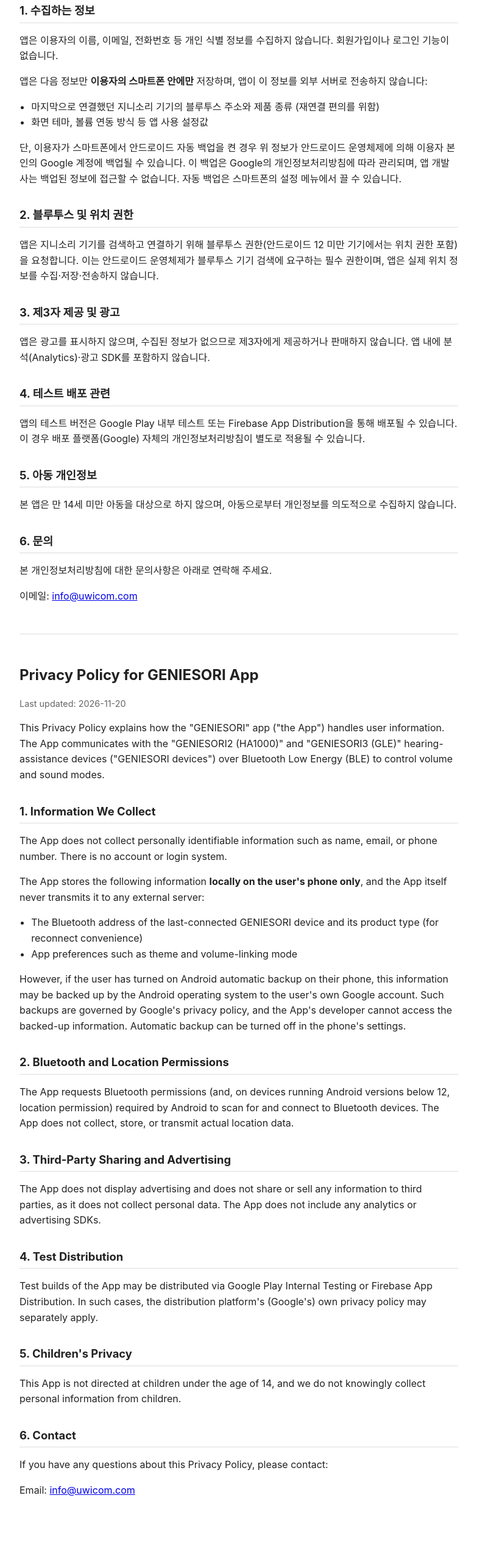
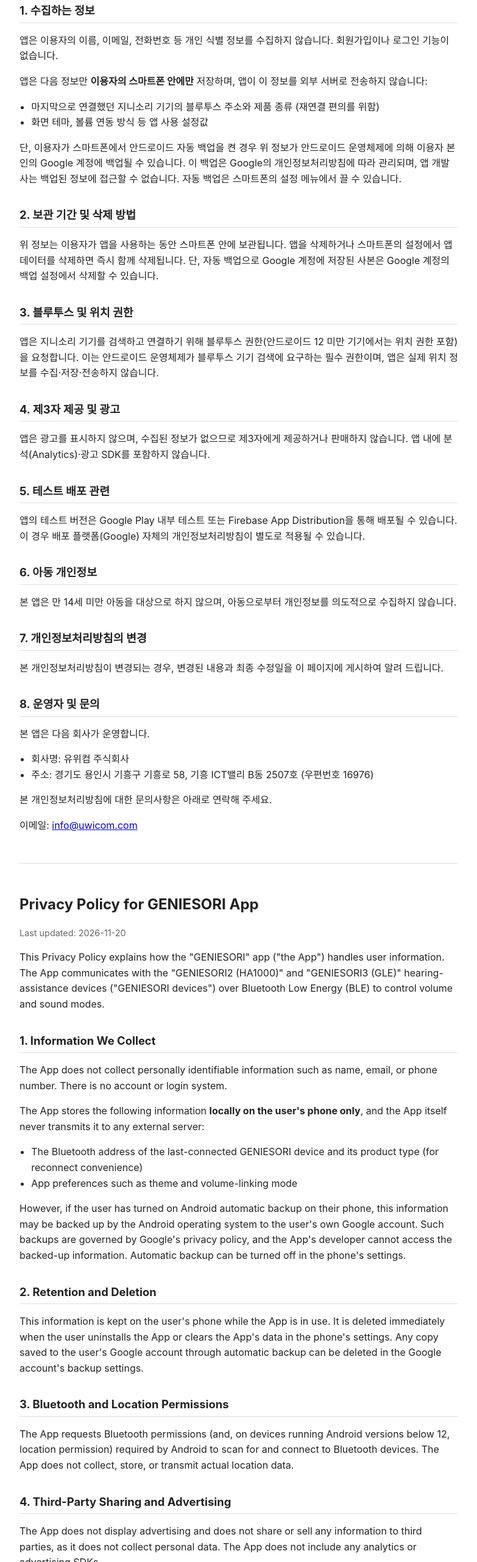
Before and after one commit to CamperInTheWoods/GENIESORI_APP_POLICY, a plain HTML site: page index.html in a window 1280 px wide. Shown: the part 239-2800 px from the top of the page at 61% size, without its empty margins (248-1031 px from the left). Before the commit the page ends 2735 px from the top, so only its background shows below. Drawn offline with Linux system fonts and the light colour scheme.

Commit message:
개인정보처리방침에 보관·삭제, 방침 변경, 운영자 정보 추가
- 2항 보관 기간 및 삭제 방법 추가 (앱 삭제/데이터 삭제 시 즉시 삭제, 백업 사본 삭제 방법)
- 7항 개인정보처리방침의 변경 안내 추가
- 8항 운영자 및 문의: 유위컴 주식회사 회사명과 주소 추가
- 이후 항목 번호 조정 (한글/영문)

Co-Authored-By: Claude Opus 5.5 <noreply@anthropic.com>

```diff
--- a/index.html
+++ b/index.html
@@ -29,19 +29,30 @@
 </ul>
 <p>단, 이용자가 스마트폰에서 안드로이드 자동 백업을 켠 경우 위 정보가 안드로이드 운영체제에 의해 이용자 본인의 Google 계정에 백업될 수 있습니다. 이 백업은 Google의 개인정보처리방침에 따라 관리되며, 앱 개발사는 백업된 정보에 접근할 수 없습니다. 자동 백업은 스마트폰의 설정 메뉴에서 끌 수 있습니다.</p>
 
-<h2>2. 블루투스 및 위치 권한</h2>
+<h2>2. 보관 기간 및 삭제 방법</h2>
+<p>위 정보는 이용자가 앱을 사용하는 동안 스마트폰 안에 보관됩니다. 앱을 삭제하거나 스마트폰의 설정에서 앱 데이터를 삭제하면 즉시 함께 삭제됩니다. 단, 자동 백업으로 Google 계정에 저장된 사본은 Google 계정의 백업 설정에서 삭제할 수 있습니다.</p>
+
+<h2>3. 블루투스 및 위치 권한</h2>
 <p>앱은 지니소리 기기를 검색하고 연결하기 위해 블루투스 권한(안드로이드 12 미만 기기에서는 위치 권한 포함)을 요청합니다. 이는 안드로이드 운영체제가 블루투스 기기 검색에 요구하는 필수 권한이며, 앱은 실제 위치 정보를 수집·저장·전송하지 않습니다.</p>
 
-<h2>3. 제3자 제공 및 광고</h2>
+<h2>4. 제3자 제공 및 광고</h2>
 <p>앱은 광고를 표시하지 않으며, 수집된 정보가 없으므로 제3자에게 제공하거나 판매하지 않습니다. 앱 내에 분석(Analytics)·광고 SDK를 포함하지 않습니다.</p>
 
-<h2>4. 테스트 배포 관련</h2>
+<h2>5. 테스트 배포 관련</h2>
 <p>앱의 테스트 버전은 Google Play 내부 테스트 또는 Firebase App Distribution을 통해 배포될 수 있습니다. 이 경우 배포 플랫폼(Google) 자체의 개인정보처리방침이 별도로 적용될 수 있습니다.</p>
 
-<h2>5. 아동 개인정보</h2>
+<h2>6. 아동 개인정보</h2>
 <p>본 앱은 만 14세 미만 아동을 대상으로 하지 않으며, 아동으로부터 개인정보를 의도적으로 수집하지 않습니다.</p>
 
-<h2>6. 문의</h2>
+<h2>7. 개인정보처리방침의 변경</h2>
+<p>본 개인정보처리방침이 변경되는 경우, 변경된 내용과 최종 수정일을 이 페이지에 게시하여 알려 드립니다.</p>
+
+<h2>8. 운영자 및 문의</h2>
+<p>본 앱은 다음 회사가 운영합니다.</p>
+<ul>
+  <li>회사명: 유위컴 주식회사</li>
+  <li>주소: 경기도 용인시 기흥구 기흥로 58, 기흥 ICT밸리 B동 2507호 (우편번호 16976)</li>
+</ul>
 <p>본 개인정보처리방침에 대한 문의사항은 아래로 연락해 주세요.</p>
 <p>이메일: <a href="mailto:info@uwicom.com">info@uwicom.com</a></p>
 
@@ -61,19 +72,30 @@
 </ul>
 <p>However, if the user has turned on Android automatic backup on their phone, this information may be backed up by the Android operating system to the user's own Google account. Such backups are governed by Google's privacy policy, and the App's developer cannot access the backed-up information. Automatic backup can be turned off in the phone's settings.</p>
 
-<h2>2. Bluetooth and Location Permissions</h2>
+<h2>2. Retention and Deletion</h2>
+<p>This information is kept on the user's phone while the App is in use. It is deleted immediately when the user uninstalls the App or clears the App's data in the phone's settings. Any copy saved to the user's Google account through automatic backup can be deleted in the Google account's backup settings.</p>
+
+<h2>3. Bluetooth and Location Permissions</h2>
 <p>The App requests Bluetooth permissions (and, on devices running Android versions below 12, location permission) required by Android to scan for and connect to Bluetooth devices. The App does not collect, store, or transmit actual location data.</p>
 
-<h2>3. Third-Party Sharing and Advertising</h2>
+<h2>4. Third-Party Sharing and Advertising</h2>
 <p>The App does not display advertising and does not share or sell any information to third parties, as it does not collect personal data. The App does not include any analytics or advertising SDKs.</p>
 
-<h2>4. Test Distribution</h2>
+<h2>5. Test Distribution</h2>
 <p>Test builds of the App may be distributed via Google Play Internal Testing or Firebase App Distribution. In such cases, the distribution platform's (Google's) own privacy policy may separately apply.</p>
 
-<h2>5. Children's Privacy</h2>
+<h2>6. Children's Privacy</h2>
 <p>This App is not directed at children under the age of 14, and we do not knowingly collect personal information from children.</p>
 
-<h2>6. Contact</h2>
+<h2>7. Changes to This Privacy Policy</h2>
+<p>If this Privacy Policy changes, we will post the updated policy and its last-updated date on this page.</p>
+
+<h2>8. Operator and Contact</h2>
+<p>The App is operated by:</p>
+<ul>
+  <li>Company: UWICOM Co., Ltd.</li>
+  <li>Address: B-2507, Giheung ICT Valley, 58, Giheung-ro, Giheung-gu, Yongin-si, Gyeonggi-do, 16976, Republic of Korea</li>
+</ul>
 <p>If you have any questions about this Privacy Policy, please contact:</p>
 <p>Email: <a href="mailto:info@uwicom.com">info@uwicom.com</a></p>
 
```
Also changed, not shown: privacy-policy.html (+32 -10 lines).
